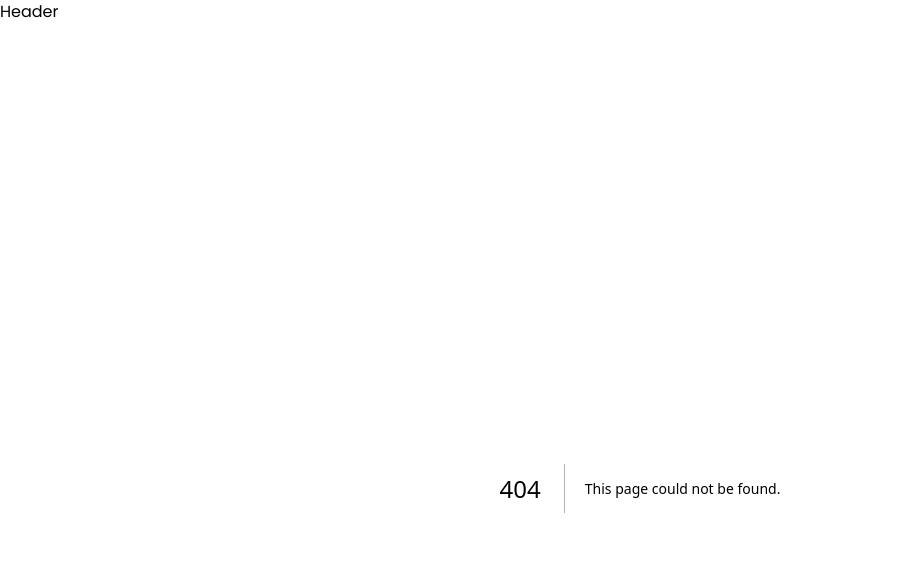
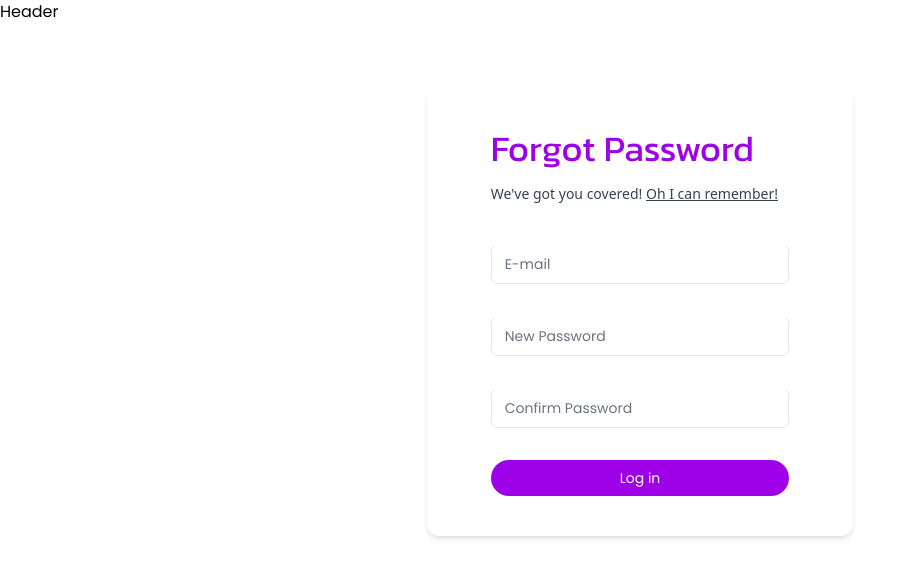
Before and after one commit to SinithH/SurfPal, a Next.js app in the folder surfpal-web/: page /forgotPassword in a window 1280 px wide. Before the commit this address had no page. Shown: the top 578 px of the page, without its empty margins (0-915 px from the left). Built offline with nearby package versions, Linux system fonts and the light colour scheme.

Commit message:
forgot password page ui

```diff
--- /dev/null
+++ b/surfpal-web/app/forgotPassword/components/forgotPasswordForm.tsx
@@ -0,0 +1,37 @@
+'use client'
+
+import { Card, Input, Typography } from '@material-tailwind/react'
+import { Kanit } from 'next/font/google'
+import Link from 'next/link'
+import React from 'react'
+
+const kanit = Kanit({
+    weight: ['400', '700'],
+    subsets: ['latin'],
+})
+
+
+const ForgotPasswordForm = () => {
+  return (
+    <>
+        <Card placeholder={undefined} className='w-full md:w-2/6 h-full px-16 py-10'>
+            <div className=''>
+                <Typography placeholder={undefined} className={`${kanit.className} text-4xl text-primaryPurple`}>Forgot Password</Typography>
+                <Typography placeholder={undefined} className='text-sm pt-4'>We've got you covered! <Link href={'/login'} className='font-medium underline'>Oh I can remember!</Link></Typography>
+            </div>
+            <div className='pt-10'>
+                <div className='grid gap-8'>
+                    <Input crossOrigin={undefined} type='email' label='E-mail' placeholder='example@gmail.com' />
+                    <Input crossOrigin={undefined} type='password' label='New Password' placeholder='@#*%' />
+                    <Input crossOrigin={undefined} type='password' label='Confirm Password' placeholder='@#*%' />
+                </div>
+                <div className='pt-8'>
+                    <button className='w-full rounded-full p-2 text-white bg-primaryPurple text-sm'>Log in</button>
+                </div>
+            </div>
+        </Card>
+    </>
+  )
+}
+
+export default ForgotPasswordForm
--- /dev/null
+++ b/surfpal-web/app/forgotPassword/page.tsx
@@ -0,0 +1,14 @@
+import React from 'react'
+import ForgotPasswordForm from './components/forgotPasswordForm'
+
+const forgotPasswordPage = () => {
+  return (
+    <>
+        <div className='w-full h-full flex justify-center items-center'>
+            <ForgotPasswordForm />
+        </div>
+    </>
+  )
+}
+
+export default forgotPasswordPage
```
